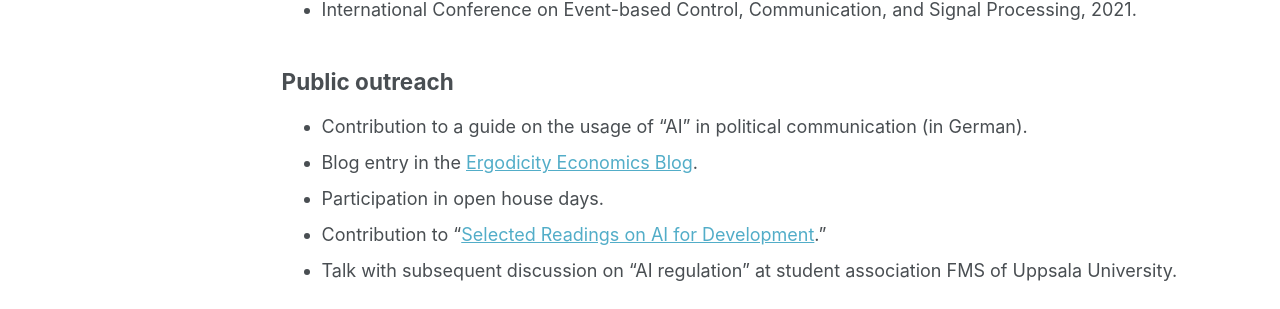
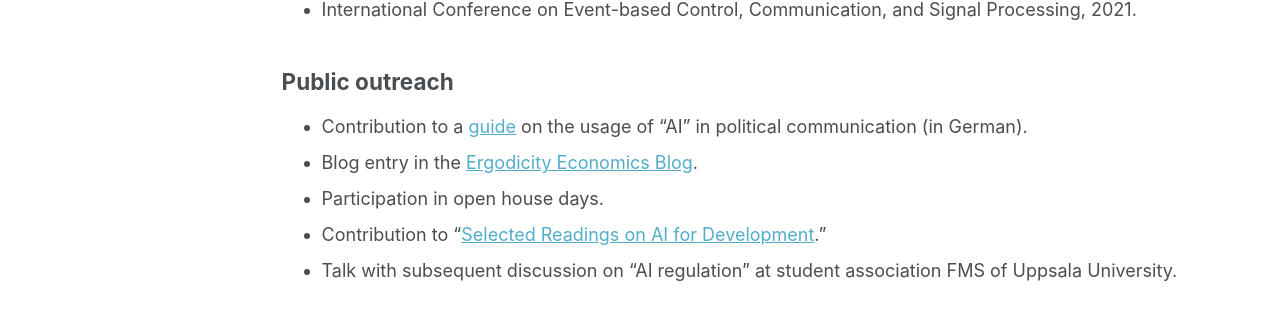
Before and after one commit to baumanndominik/baumanndominik.github.io, a Jekyll site: the page built from _pages/services.md, in a window 1280 px wide and 1253 px high. Shown: the part 753-1062 px from the top of the window. Built offline with Jekyll 4.4.1, drawn with Linux system fonts in a browser that asks for light colours; some web fonts are replaced; part of the change alters nothing that is shown.

```diff
--- a/_pages/services.md
+++ b/_pages/services.md
@@ -20,7 +20,7 @@ author_profile: true
 * International Conference on Event-based Control, Communication, and Signal Processing, 2021.
 
 ## Public outreach
-* Contribution to a guide on the usage of "AI" in political communication (in German).
+* Contribution to a [guide](https://www.wahlexe.de/fileadmin/user_upload/Leitfaden_key2KI_2-25.pdf) on the usage of "AI" in political communication (in German).
 * Blog entry in the [Ergodicity Economics Blog](https://ergodicityeconomics.com/2023/10/20/an-ergodicity-perspective-on-reinforcement-learning/).
 * Participation in open house days.
 * Contribution to "[Selected Readings on AI for Development](https://medium.com/data-stewards-network/selected-readings-on-ai-for-development-24aff54fdc8)."
```
